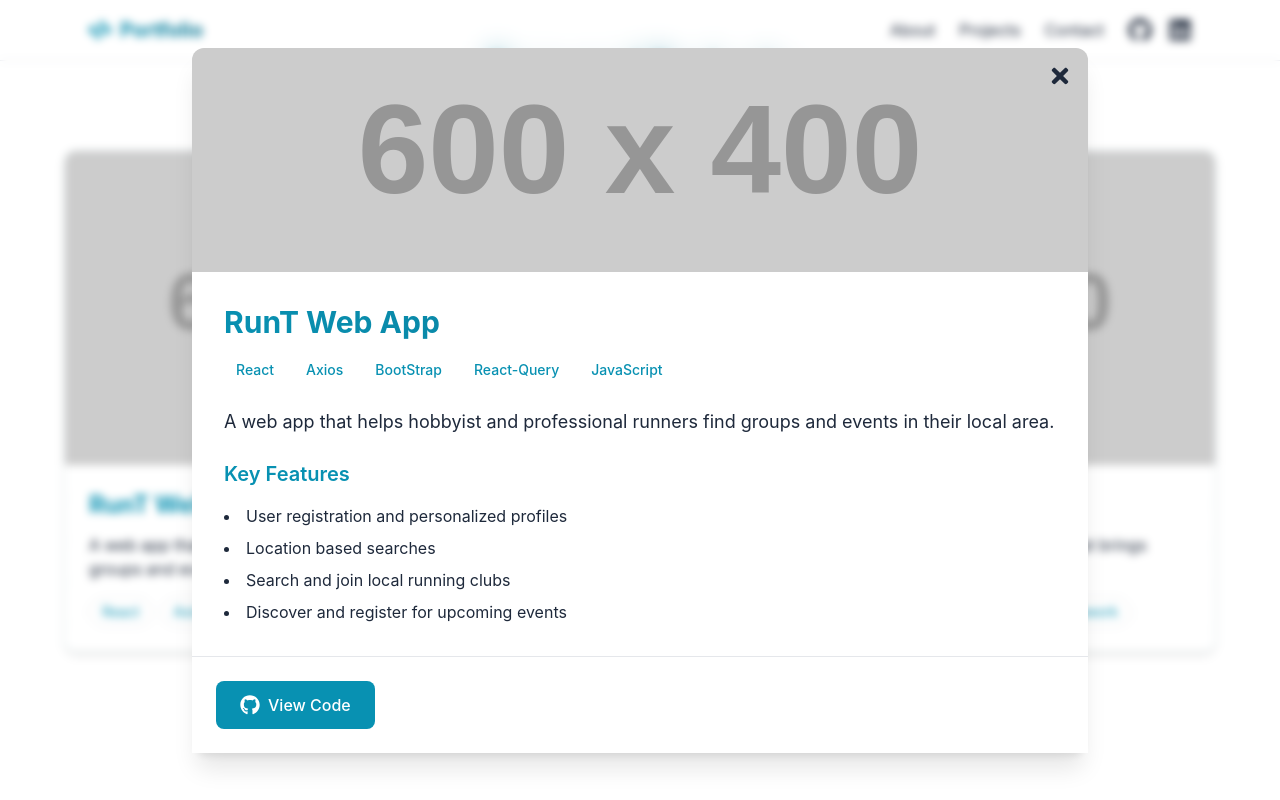
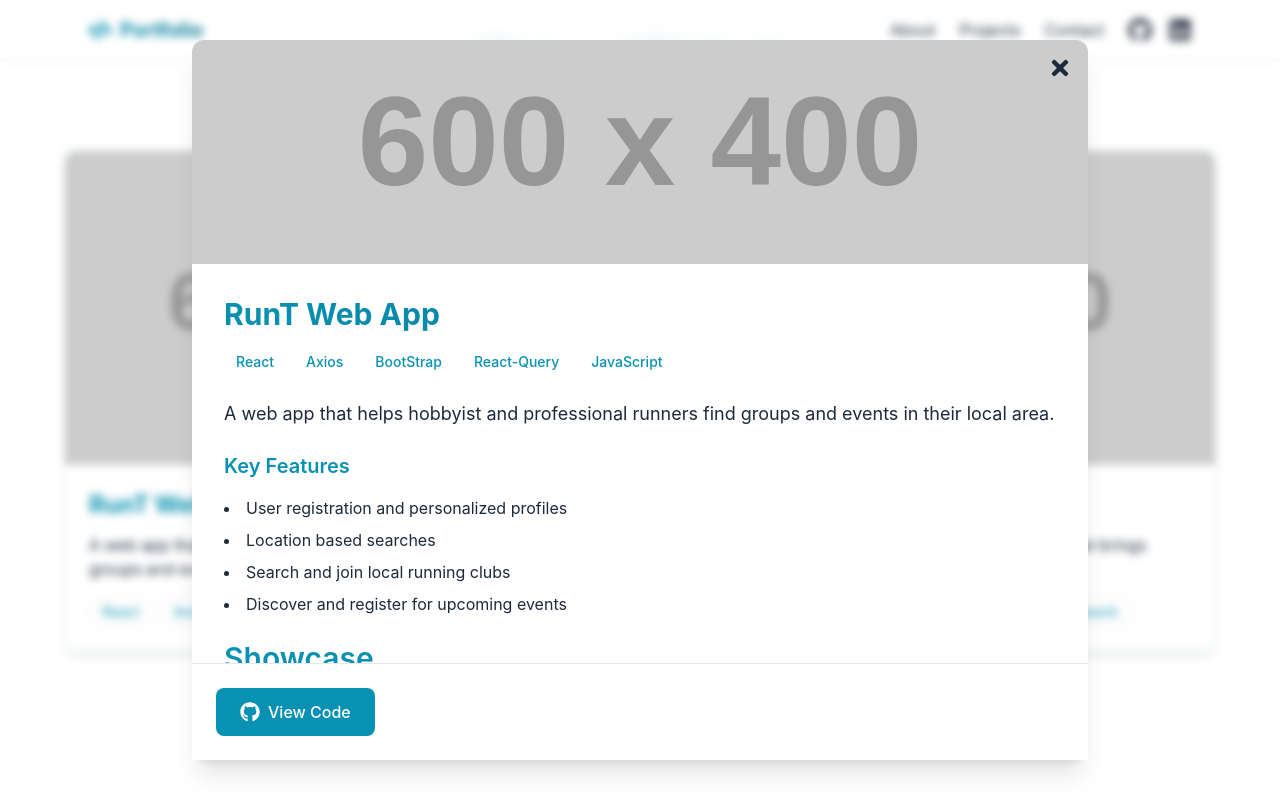
Before and after one commit to OscarLM32/OscarLM32, a React (Vite) app: page / in a window 1280 px wide. Both pictures are taken after a click on the element 344 px from the left and 2002 px from the top of the page. Shown: the part 1602-2402 px from the top of the page. Built offline with nearby package versions, Linux system fonts and the light colour scheme.

Commit message:
Added projects custom page section

```diff
--- a/src/components/ProjectModal.tsx
+++ b/src/components/ProjectModal.tsx
@@ -57,13 +57,18 @@ export function ProjectModal({ project, onClose }: ProjectModalProps) {
 
             <p className="text-lg text-textPrimary/80 mb-6">{project.description}</p>
 
-            <div className="space-y-4">
-              <h4 className="text-xl font-semibold text-primary">Key Features</h4>
+            <div className="space-y-4 mb-6">
+              <h4 className="text-xl  font-semibold text-primary">Key Features</h4>
               <ul className="list-disc list-inside space-y-2 text-textPrimary/80">
                 {project.features?.map((feature, index) => (
                   <li key={index}>{feature}</li>
                 ))}
               </ul>
+            </div>
+
+            <div>
+              <h4 className="text-3xl font-semibold text-primary mb-4">Showcase</h4>
+              {project.page}
             </div>
           </div>
 
--- a/src/data/projects.tsx
+++ b/src/data/projects.tsx
@@ -23,7 +23,7 @@ export const projects: Project[] = [
       "Search and join local running clubs",
       "Discover and register for upcoming events",
     ],
-    page: <div></div>
+    page: <div>Hello world from RunT Web App</div>
   },
   {
     id: 2,
@@ -35,6 +35,6 @@ export const projects: Project[] = [
     features: [
       "User registration and JWT token based authorization",
     ],
-    page: <div></div>
+    page: <div>Hello world from RunT API</div>
   }
 ];
```
